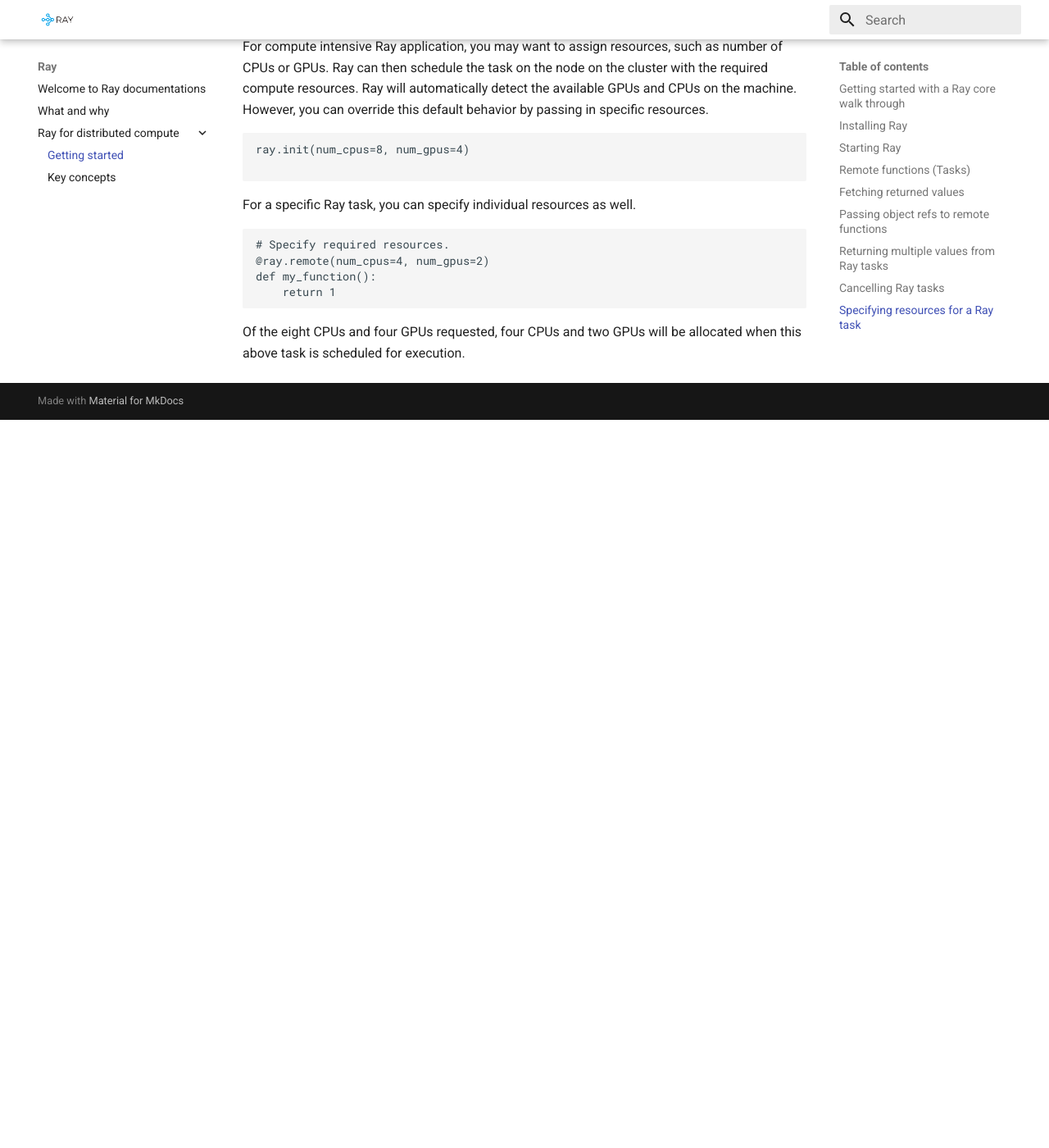
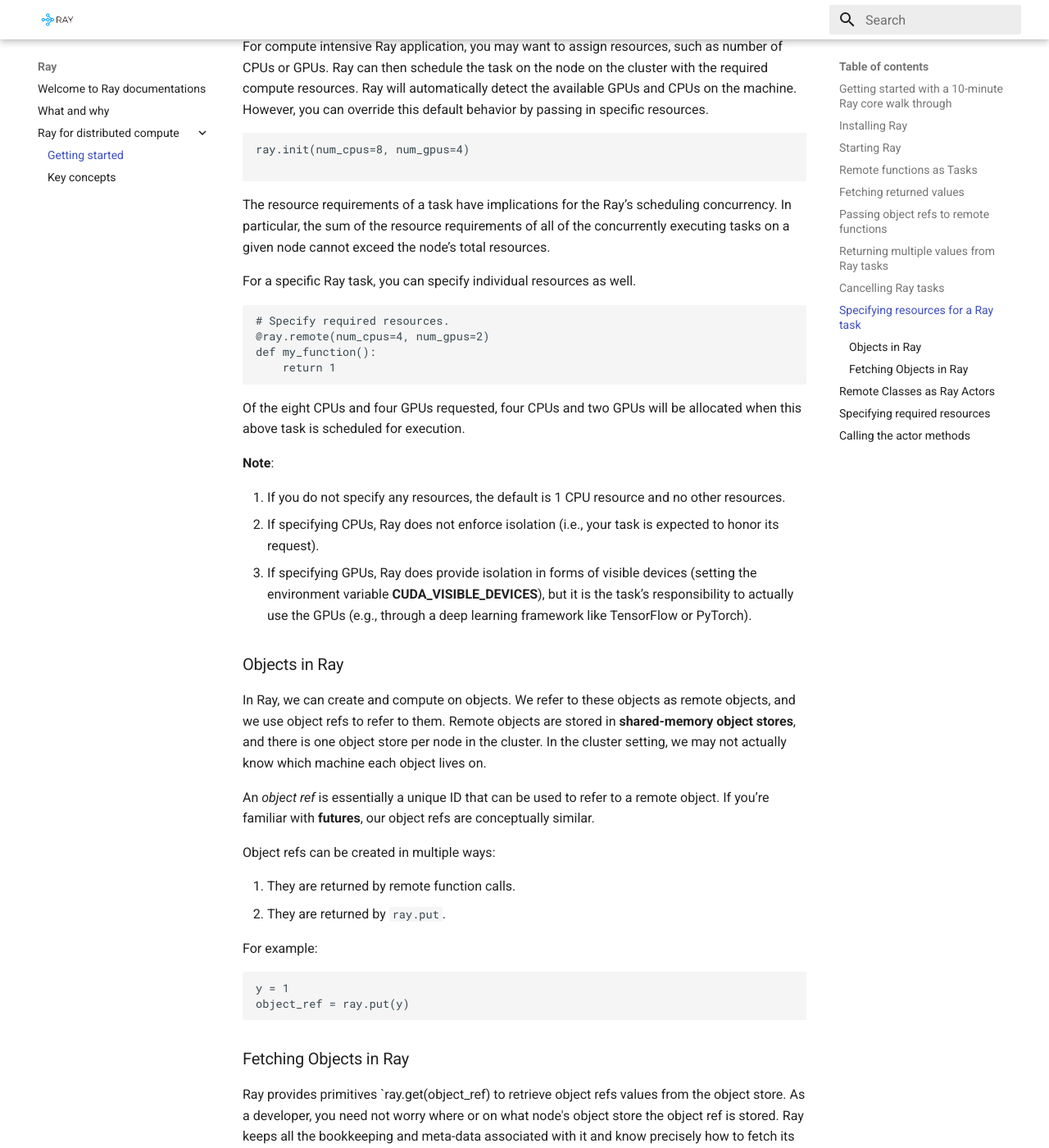
Before and after one commit to ray-project/q4-2021-docs-hackathon, an MkDocs documentation site: the page built from docs/ray-distributed-compute/getting_started.md, in a window 1280 px wide and 1400 px high, scrolled down 3562 px. Shown: the whole window at 82% size. Built offline with MkDocs 1.6.1 and Material for MkDocs 9.7.7, drawn with Linux system fonts in a browser that asks for light colours; before the commit the page ends 4074 px from its top, so only the background shows below that; some of the changed text lies outside the part shown.

Commit message:
finished the 10-minute get started walkthrough Ray core API.
Signed-off-by: Jules S.Damji <jules@anyscale.com>

````diff
--- a/docs/ray-distributed-compute/getting_started.md
+++ b/docs/ray-distributed-compute/getting_started.md
@@ -1,4 +1,4 @@
-## Getting started with a Ray core walk through
+## Getting started with a 10-minute Ray core walk through
 
 
 This short walk through will quickly get you started with Ray core APIs. It will give you the feel for its simplicity and
@@ -30,7 +30,7 @@ import ray
 ray.init()
 ```
 
-## Remote functions (Tasks)
+## Remote functions as Tasks
 
 Ray enables arbitrary functions to be executed asynchronously. These asynchronous Ray functions are called “remote functions”. They
 return immediately with a future reference, which can be fetched. Here is simple example.
@@ -154,12 +154,154 @@ override this default behavior by passing in specific resources.
 ray.init(num_cpus=8, num_gpus=4)
 
 ```
+The resource requirements of a task have implications for the Ray’s scheduling concurrency. In particular, the sum of the
+resource requirements of all of the concurrently executing tasks on a given node cannot exceed the node’s total resources.
+
 For a specific Ray task, you can specify individual resources as well.
+
 ```
 # Specify required resources.
 @ray.remote(num_cpus=4, num_gpus=2)
 def my_function():
     return 1
 ```
+
 Of the eight CPUs and four GPUs requested, four CPUs and two GPUs will be allocated when
 this above task is scheduled for execution.
+
+**Note**:
+
+1. If you do not specify any resources, the default is 1 CPU resource and no other resources.
+2. If specifying CPUs, Ray does not enforce isolation (i.e., your task is expected to honor its request).
+3. If specifying GPUs, Ray does provide isolation in forms of visible devices (setting the environment variable **CUDA_VISIBLE_DEVICES**), but it is the task’s responsibility to actually use the GPUs (e.g., through a deep learning framework like TensorFlow or PyTorch).
+
+### Objects in Ray
+
+In Ray, we can create and compute on objects. We refer to these objects as remote objects, and we use object refs to refer to them.
+Remote objects are stored in **shared-memory object stores**, and there is one object store per node in the cluster. In the cluster setting,
+we may not actually know which machine each object lives on.
+
+An *object ref* is essentially a unique ID that can be used to refer to a remote object. If you’re familiar with **futures**,
+our object refs are conceptually similar.
+
+Object refs can be created in multiple ways:
+
+ 1. They are returned by remote function calls.
+ 2. They are returned by `ray.put`.
+
+For example:
+```
+y = 1
+object_ref = ray.put(y)
+```
+### Fetching Objects in Ray
+Ray provides primitives `ray.get(object_ref) to retrieve object refs values from the object store.
+As a developer, you need not worry where or on what node's object store the object ref is stored.
+Ray keeps all the bookkeeping and meta-data associated with it and know precisely how to fetch its
+associated value.
+
+If the current node’s object store, where `ray.get(object_ref)` is being executed, does not contain the object, the object is downloaded
+from where it's stored in the cluster.
+
+Also, if the object is a **numpy array** or a collection of numpy arrays, the get call is zero-copy and returns arrays backed by shared
+object store memory. Otherwise, we deserialize the object data into a Python object.
+
+```
+# Get the value of one object ref.
+obj_ref = ray.put(1)
+assert ray.get(obj_ref) == 1
+
+# Get the values of multiple object refs in parallel.
+assert ray.get([ray.put(i) for i in range(3)]) == [0, 1, 2]
+
+# You can also set a timeout to return early from a ``get`` that's blocking for too long.
+from ray.exceptions import GetTimeoutError
+
+@ray.remote
+def long_running_function():
+    time.sleep(8)
+
+obj_ref = long_running_function.remote()
+try:
+    ray.get(obj_ref, timeout=4)
+except GetTimeoutError:
+    print("`get` timed out.")
+```
+
+After launching a number of tasks, you may want to know which ones have finished executing. This can be done
+with `ray.wait`. One way is to fetch only the finished tasks returned. You can programmatically do as follows.
+```
+@ray.remote
+def f():
+    time.sleep(1)
+    return "done"
+
+# Execute `f()` in a comprehension, returning a list of object refs
+obj_refs =  [f.remote() for i in range(5)])]
+# Iterate over the unfinished tasks
+while len(obj_refs) > 0:
+   return_n = 2 if len(obj_refs) > 1 else 1
+   # only return no more than two finished tasks. This may block of no tasks are finished yet
+   ready_refs, remaining_refs = ray.wait(obj_refs, num_returns=return_n, timeout=10.0)
+   # print the finished tasks. This get won't block
+   if len(ready_refs) > 0:
+      print(ray.get(ready_refs))
+   # Update the remaining ones
+   obj_refs = remaining_refs
+
+[done, done]
+[done, done]
+[done]
+```
+## Remote Classes as Ray Actors
+Actors extend the Ray API from a function as remote-stateless task to class as remote-stateful service. An actor is essentially a
+stateful worker; its class methods can be executed as remote-stateful tasks. Let's see an easy example.
+```
+@ray.remote
+class Counter:
+    def __init__(self):
+        self.value = 0
+    def increment(self, val=1):
+        self.value += val
+        return self.value
+
+# Create an actor from this class.
+counter = Counter.remote()
+```
+## Specifying required resources
+As with Ray tasks, you can allocate compute resources to a Ray actor
+```
+@ray.remote
+class Actor(num_cpus=2, num_gpus=0.5)
+    pass
+```
+**Note**: Yes, you can allocate a fraction of a compute resource
+
+## Calling the actor methods
+We can interact with the actor by calling its methods with the `remote` operator. We can then call get on the object ref to retrieve
+the actual value.
+```
+assert ray.get(counter.remote()) == 1
+# Send the value 2 as an argument to its method via the `remote` method
+assert ray.get(counter.remote(2) == 3
+```
+Observe the state, the current value of the instance variable, is maintained by the remote actor.
+
+Methods called on different actors can execute in parallel, and methods called on the same actor are executed serially in the order that they are called. Methods on the same actor will share state
+with one another, as shown below.
+
+```
+# Create ten instances of actors wit Counter
+counters = [Count.remote() for _ in range(10)]
+# Increment each Counter once and get the results. These tasks all happen in parallel
+results = ray.get([c.increment.remote() for c in counters])
+print(results)  # prints [1, 1, 1, 1, 1, 1, 1, 1, 1, 1]
+
+# Increment the first Counter five times. These tasks are executed serially
+# and share state.
+results = ray.get([counters[0].increment.remote() for _ in range(5)])
+print(results)  # prints [2, 3, 4 , 5, 6]
+```
+
+Now that you have take a 10-minute walk through Ray core APIs and how they work, this is a good time
+to comprehend some Ray concepts that were used here as well as Ray architecture.
````
